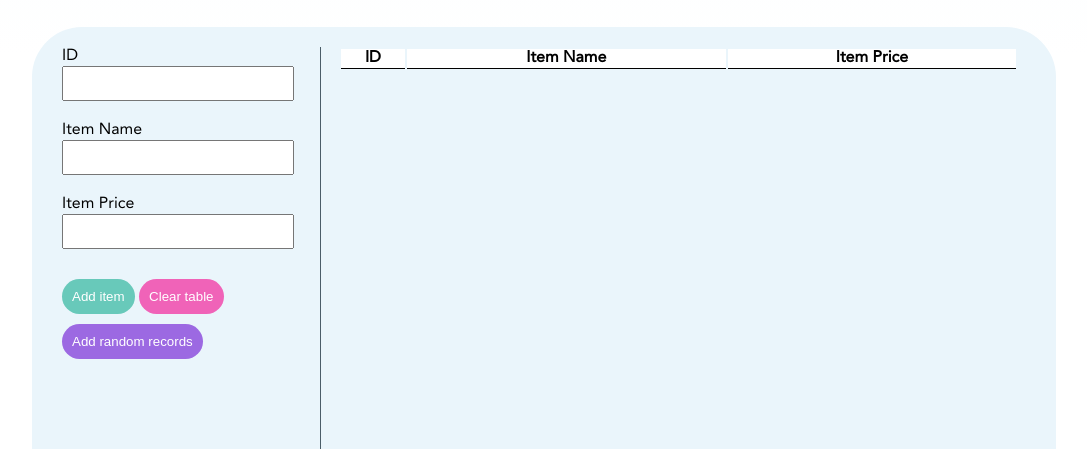
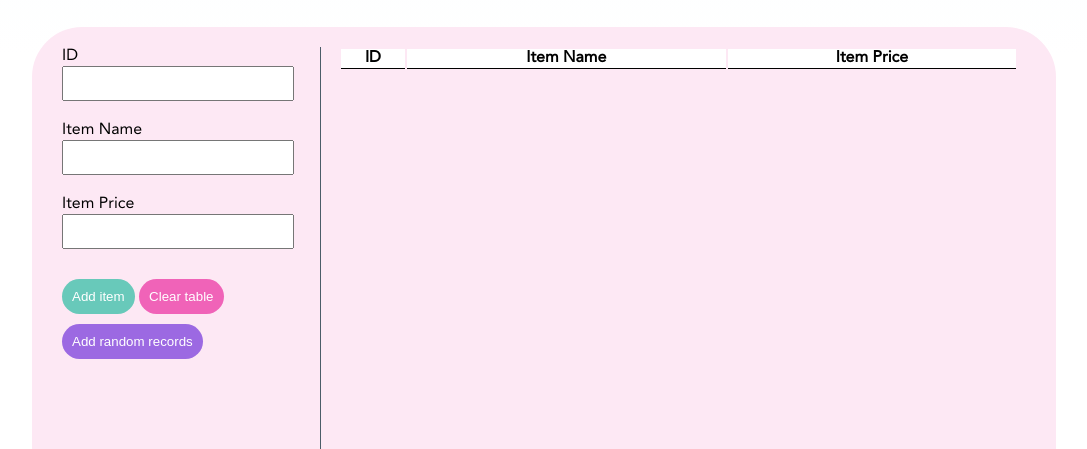
Before and after one commit to Crispinrose/week1-project, a plain HTML site: page demo.html in a window 1280 px wide. Shown: the part 351-800 px from the top of the page, without its empty margins (96-1183 px from the left). Drawn offline with Linux system fonts and the light colour scheme.

```diff
--- a/css/demo-styles.css
+++ b/css/demo-styles.css
@@ -24,8 +24,7 @@
     margin-bottom: 150px;
 	max-width: 1117px;
     height: 700px;
-    background-color: rgb(234, 245, 251);
-    /* background-blend-mode: darken; */
+    background-color: #FDE8F4;
     border-radius: 50px;
     padding: 20px
 }
@@ -43,7 +42,6 @@
     gap: 20px;
     border-right: 1px solid #4B5D68;
     padding-left: 10px;
-    /* justify-content: center; */
 }
 
 #item-id, #item-price, #item-name {
@@ -56,7 +54,6 @@ input:focus {
 }
 
 #table-container {
-    /* border-left: 1px solid #f00; */
     width: 80%;
     overflow-y: auto;
 }
```
